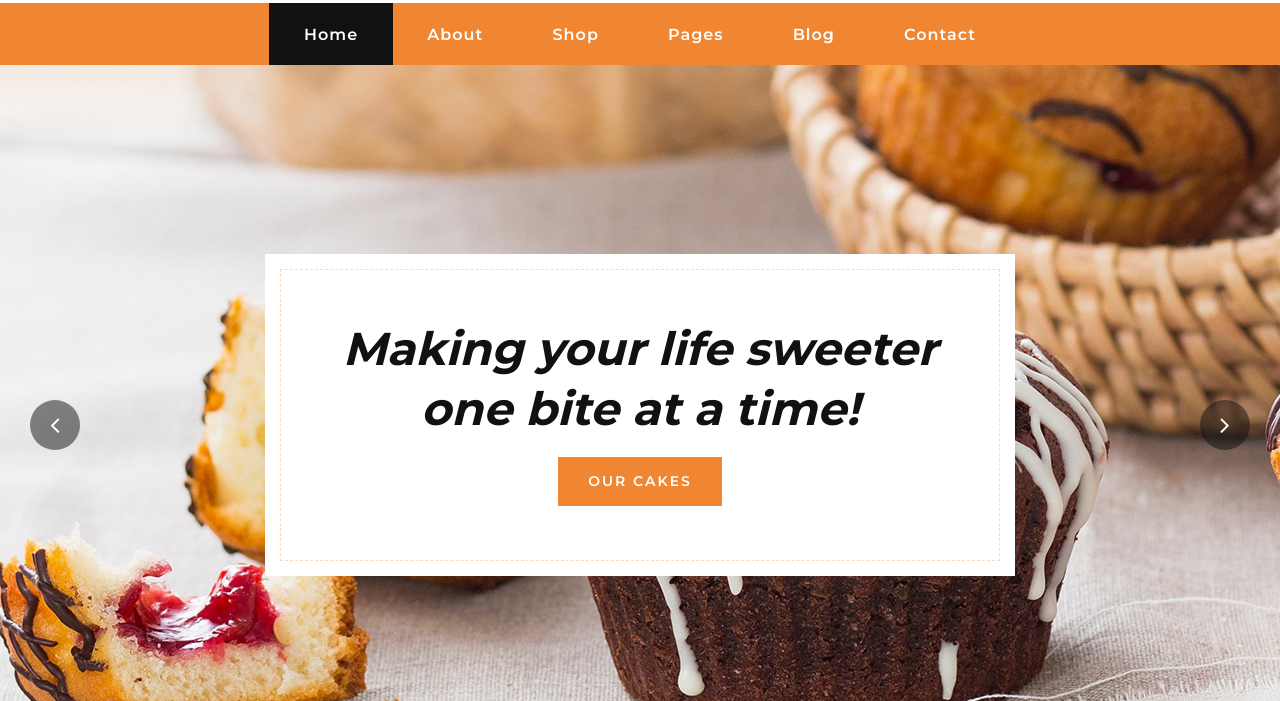
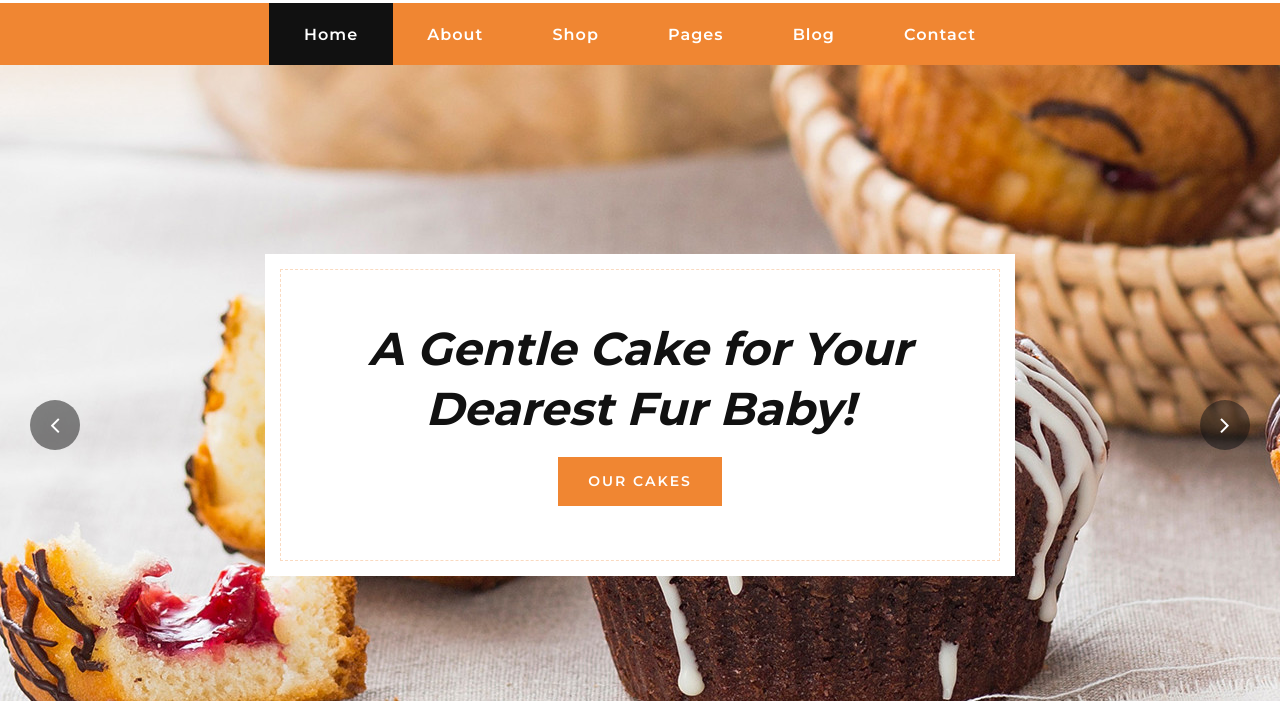
Before and after one commit to xuanlinglxl/cream_of_pet, a plain HTML site: page index.html in a window 1280 px wide. Shown: the part 99-800 px from the top of the page. Drawn offline with nearby package versions, Linux system fonts and the light colour scheme.

Commit message:
Update index.html

```diff
--- a/index.html
+++ b/index.html
@@ -150,7 +150,7 @@
                     <div class="row d-flex justify-content-center">
                         <div class="col-lg-8">
                             <div class="hero__text">
-                                <h2>Making your life sweeter one bite at a time!</h2>
+                                <h2>A Gentle Cake for Your Dearest Fur Baby!</h2>
                                 <a href="#" class="primary-btn">Our cakes</a>
                             </div>
                         </div>
@@ -162,7 +162,7 @@
                     <div class="row d-flex justify-content-center">
                         <div class="col-lg-8">
                             <div class="hero__text">
-                                <h2>Making your life sweeter one bite at a time!</h2>
+                                <h2>A Gentle Cake for Your Dearest Fur Baby!</h2>
                                 <a href="#" class="primary-btn">Our cakes</a>
                             </div>
                         </div>
```
